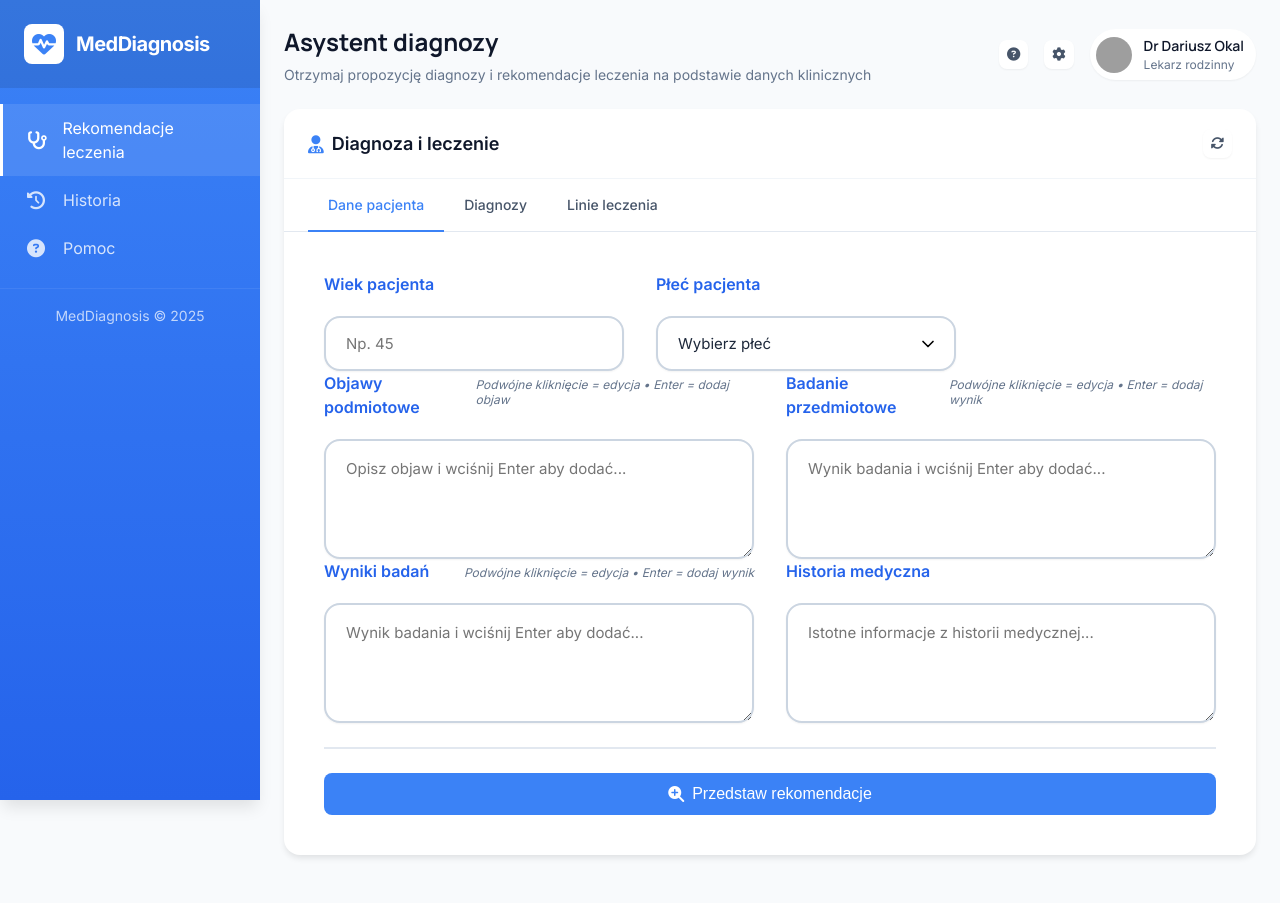
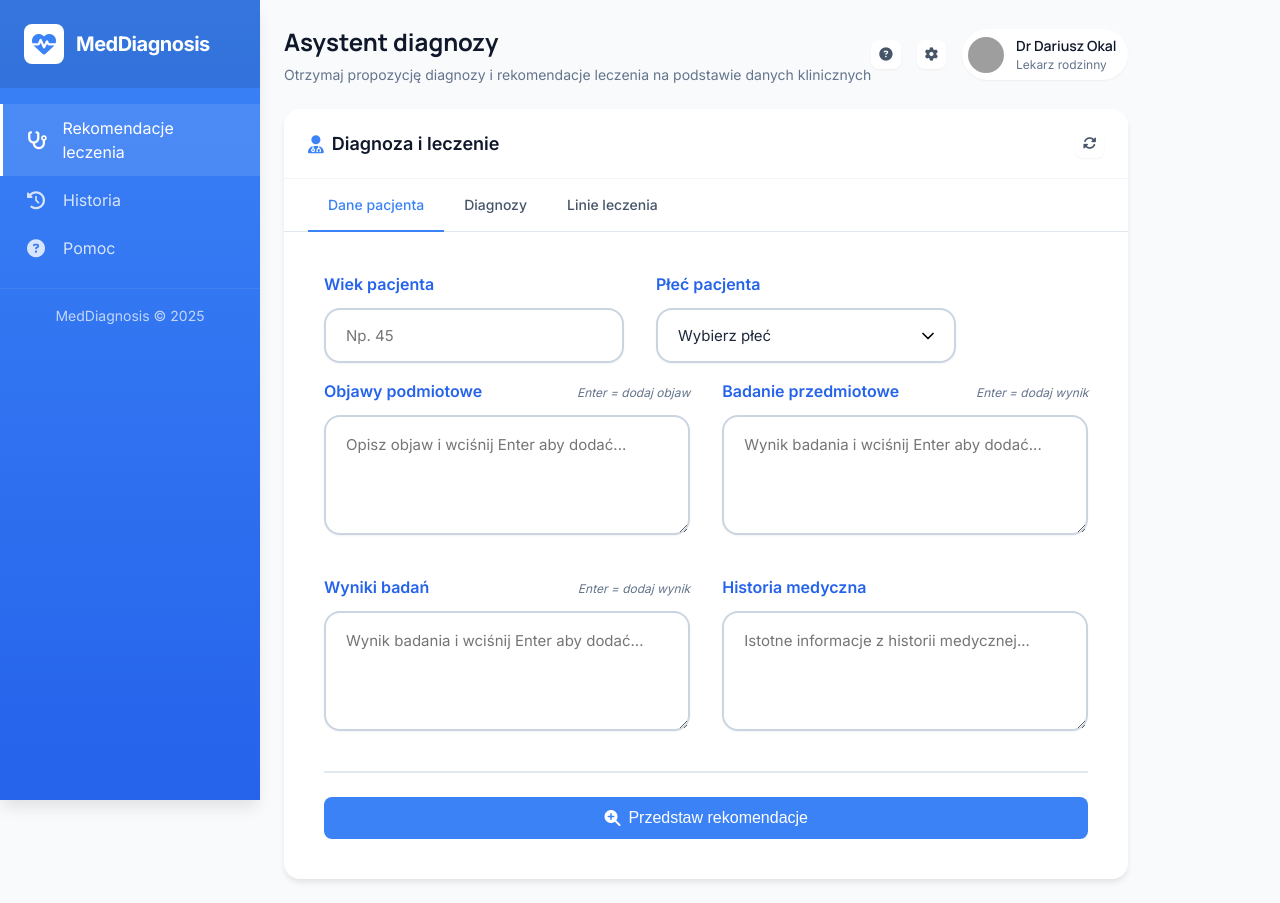
Before and after one commit to Solozzo25/MedicalVercelApp, a Next.js app: page / in a window 1280 px wide. Before the commit the page ends 879 px from the top, so only its background shows below. Built offline with nearby package versions, Linux system fonts and the light colour scheme; grey boxes are pictures that could not be loaded.

Commit message:
poprawki

```diff
--- a/src/components/DiagnosisForm.jsx
+++ b/src/components/DiagnosisForm.jsx
@@ -249,7 +249,7 @@ export default function DiagnosisForm({ onFormSubmit, isLoading }) {
 		  <div className="form-field">
 			<label htmlFor="symptoms" className="form-label">
 			  Objawy podmiotowe
-			  <span className="form-hint">Podwójne kliknięcie = edycja • Enter = dodaj objaw</span>
+			  <span className="form-hint"> Enter = dodaj objaw</span>
 			</label>
 			<ChipDisplay chips={symptomChips} field="symptoms" />
 			<textarea
@@ -267,7 +267,7 @@ export default function DiagnosisForm({ onFormSubmit, isLoading }) {
 		  <div className="form-field">
 			<label htmlFor="physicalExam" className="form-label">
 			  Badanie przedmiotowe
-			  <span className="form-hint">Podwójne kliknięcie = edycja • Enter = dodaj wynik</span>
+			  <span className="form-hint">Enter = dodaj wynik</span>
 			</label>
 			<ChipDisplay chips={physicalExamChips} field="physicalExam" />
 			<textarea
@@ -287,7 +287,7 @@ export default function DiagnosisForm({ onFormSubmit, isLoading }) {
           <div className="form-field">
             <label htmlFor="additionalTests" className="form-label">
               Wyniki badań
-              <span className="form-hint">Podwójne kliknięcie = edycja • Enter = dodaj wynik</span>
+              <span className="form-hint">Enter = dodaj wynik</span>
             </label>
             <ChipDisplay chips={additionalTestsChips} field="additionalTests" />
             <textarea
--- a/src/styles/globals.css
+++ b/src/styles/globals.css
@@ -525,6 +525,7 @@ h1, h2, h3, h4, h5, h6 {
     display: grid;
     grid-template-columns: 1fr 1fr;
     gap: 32px;
+	margin-bottom: 24px;
 }
 
 @media (max-width: 768px) {
@@ -540,13 +541,15 @@ h1, h2, h3, h4, h5, h6 {
     display: grid;
     grid-template-columns: 1fr 1fr;
     gap: 32px;
+	margin-bottom: 24px;
 }
 
 /* Pole formularza - PROSTE, BEZ OBRAMOWAŃ KONTENERA */
 .form-field {
     display: flex;
     flex-direction: column;
-    gap: 12px;
+    gap: 8px;
+	margin-bottom: 16px;
 }
 
 /* Label formularza */
@@ -557,7 +560,7 @@ h1, h2, h3, h4, h5, h6 {
     font-size: 16px;
     font-weight: 600;
     color: var(--primary-dark);
-    margin-bottom: 8px;
+    margin-bottom: 4px;
 }
 
 .form-hint {
```
